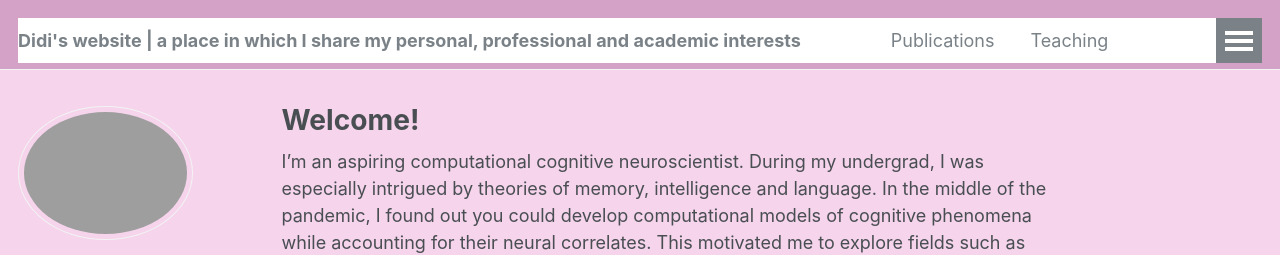
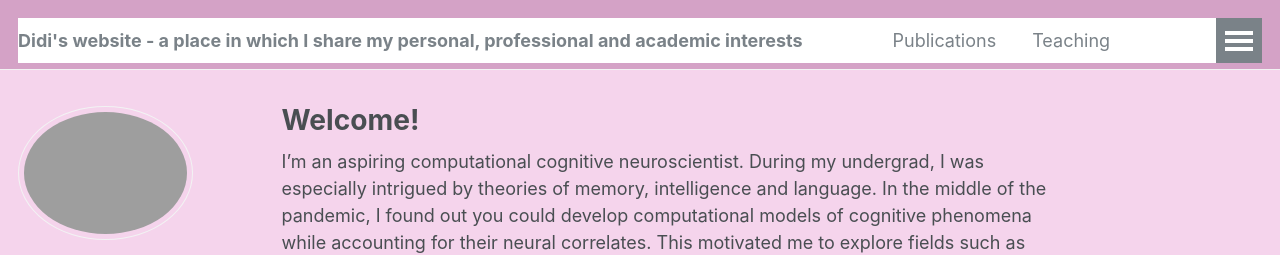
Before and after one commit to neurodidi/neurodidi.github.io, a Jekyll site: the page built from _pages/about.md, in a window 1280 px wide. Shown: the top 255 px of the page. Built offline with Jekyll 4.4.1, drawn with Linux system fonts in a browser that asks for light colours; some web fonts are replaced; a script that is not in the unit is left out.

```diff
--- a/_config.yml
+++ b/_config.yml
@@ -8,7 +8,7 @@
 
 # Basic Site Settings
 locale                   : "en-US"
-title                    : "Didi's website | a place in which I share my personal, professional and academic interests"
+title                    : "Didi's website - a place in which I share my personal, professional and academic interests"
 title_separator          : "|"
 name                     : &name "Didi Ramsaran Chin"
 description              : &description "personal description"
```
